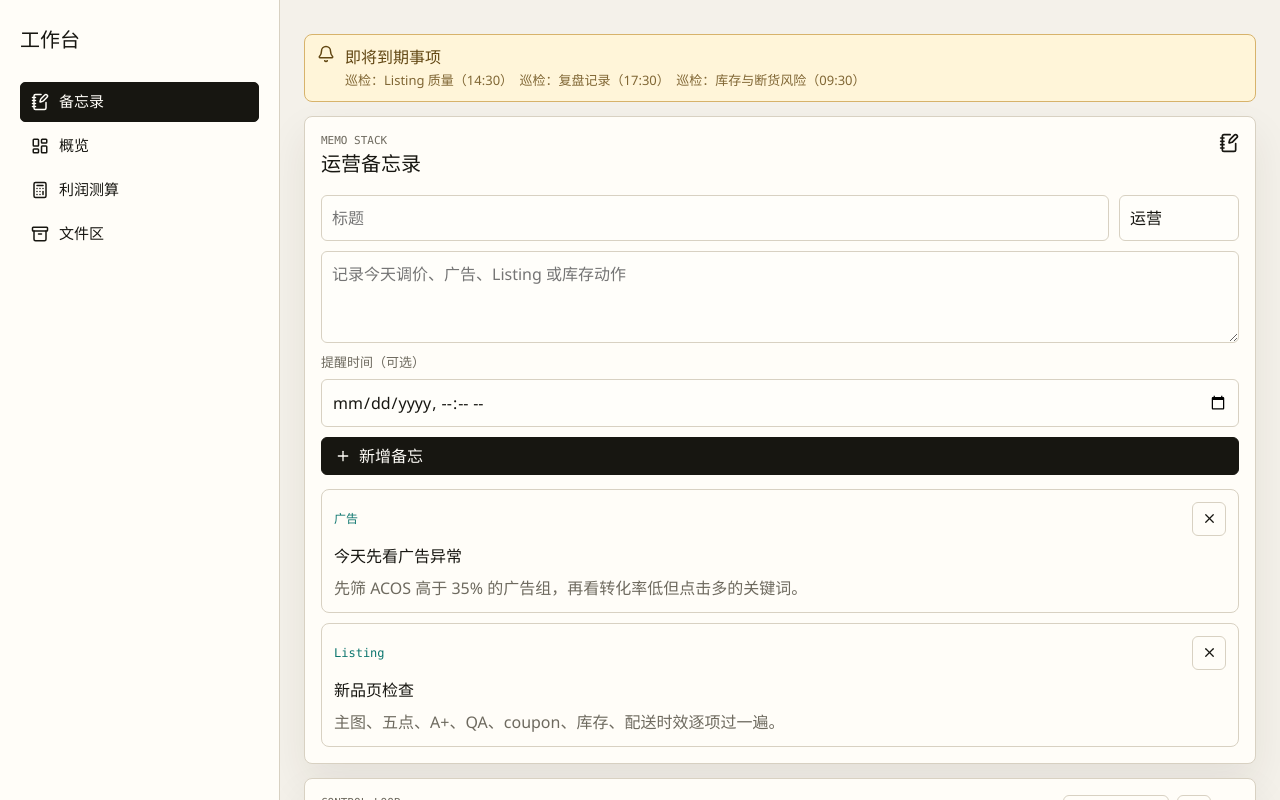
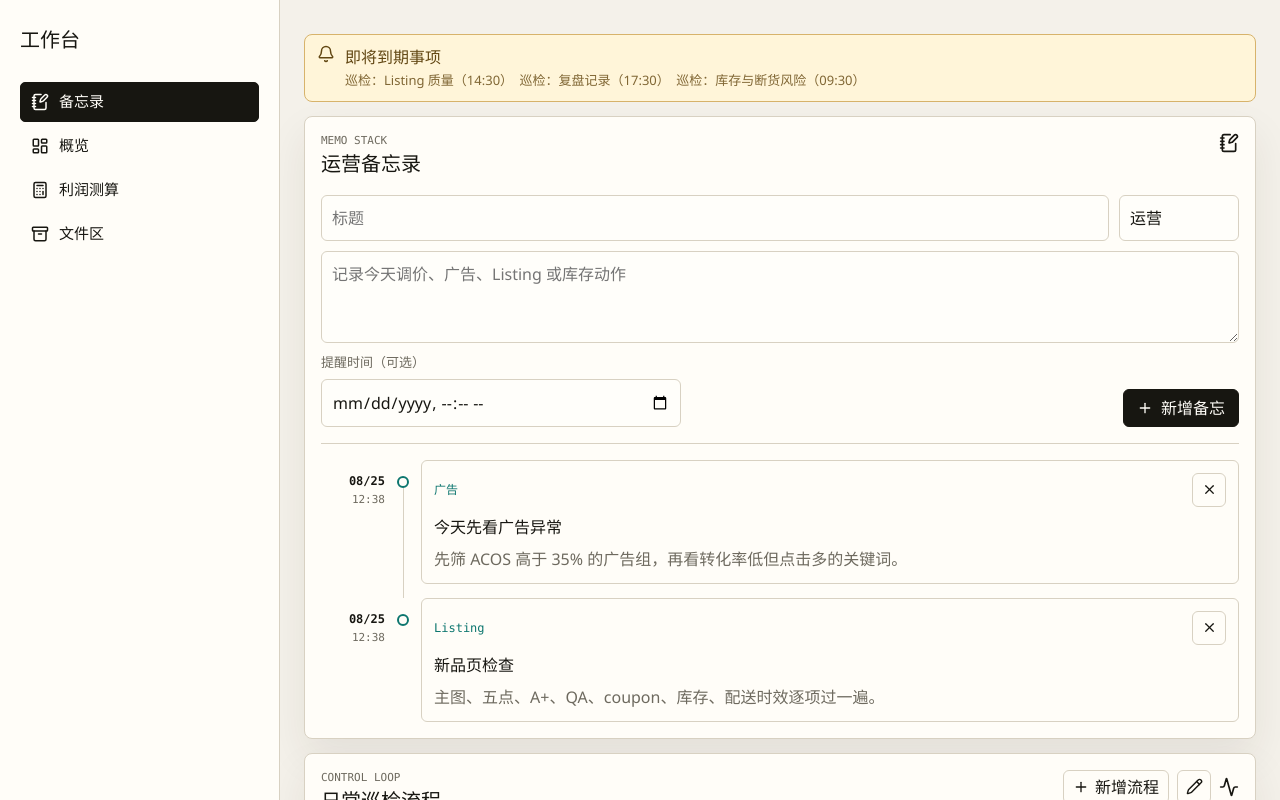
Before and after one commit to yhwork678678678/amazon-ops-workbench, a React (Vite) app: page / in a window 1280 px wide. Shown: the top 800 px of the page. Built offline with nearby package versions, Linux system fonts and the light colour scheme; no server answers.

Commit message:
Modularize memo timeline

```diff
--- a/src/App.tsx
+++ b/src/App.tsx
@@ -19,15 +19,8 @@ import {
 } from 'lucide-react'
 import { useEffect, useMemo, useRef, useState } from 'react'
 import type { FormEvent } from 'react'
-
-type Note = {
-  id: string
-  title: string
-  body: string
-  tag: string
-  createdAt: string
-  dueAt?: string
-}
+import { NotesPanel } from './components/NotesPanel'
+import type { Note } from './types'
 
 type UploadedFile = {
   id: string
@@ -795,68 +788,19 @@ export function App() {
           </article>
         </section>
 
-        <section className="split-grid notes-section">
-          <article className="panel" id="notes">
-            <div className="section-heading">
-              <div>
-                <p className="eyebrow">Memo stack</p>
-                <h3>运营备忘录</h3>
-              </div>
-              <NotebookPen size={20} />
-            </div>
-
-            <form className="note-form" onSubmit={handleNoteSubmit}>
-              <div className="note-form-row">
-                <input
-                  aria-label="备忘标题"
-                  placeholder="标题"
-                  value={noteTitle}
-                  onChange={(event) => setNoteTitle(event.target.value)}
-                />
-                <input
-                  aria-label="标签"
-                  placeholder="标签"
-                  value={noteTag}
-                  onChange={(event) => setNoteTag(event.target.value)}
-                />
-              </div>
-              <textarea
-                aria-label="备忘内容"
-                placeholder="记录今天调价、广告、Listing 或库存动作"
-                value={noteBody}
-                onChange={(event) => setNoteBody(event.target.value)}
-              />
-              <label className="note-due-field">
-                <span>提醒时间（可选）</span>
-                <input type="datetime-local" value={noteDueAt} onChange={(event) => setNoteDueAt(event.target.value)} />
-              </label>
-              <button type="submit">
-                <Plus size={16} />
-                新增备忘
-              </button>
-            </form>
-
-            <div className="note-list">
-              {notes.map((note) => (
-                <article className="note-card" key={note.id}>
-                  <div>
-                    <span>{note.tag}</span>
-                    <button
-                      type="button"
-                      title="删除备忘"
-                      onClick={() => setNotes((current) => current.filter((item) => item.id !== note.id))}
-                    >
-                      <X size={15} />
-                    </button>
-                  </div>
-                  <strong>{note.title}</strong>
-                  <p>{note.body}</p>
-                  {note.dueAt && <small className="note-due">提醒：{new Date(note.dueAt).toLocaleString('zh-CN')}</small>}
-                </article>
-              ))}
-            </div>
-          </article>
-        </section>
+        <NotesPanel
+          notes={notes}
+          noteTitle={noteTitle}
+          noteBody={noteBody}
+          noteTag={noteTag}
+          noteDueAt={noteDueAt}
+          onTitleChange={setNoteTitle}
+          onBodyChange={setNoteBody}
+          onTagChange={setNoteTag}
+          onDueAtChange={setNoteDueAt}
+          onSubmit={handleNoteSubmit}
+          onDelete={(id) => setNotes((current) => current.filter((item) => item.id !== id))}
+        />
 
         <footer className="footer-note">
           <PackageSearch size={18} />
--- /dev/null
+++ b/src/components/NotesPanel.tsx
@@ -0,0 +1,115 @@
+import { NotebookPen, Plus, X } from 'lucide-react'
+import type { Dispatch, FormEvent, SetStateAction } from 'react'
+import type { Note } from '../types'
+
+type NotesPanelProps = {
+  notes: Note[]
+  noteTitle: string
+  noteBody: string
+  noteTag: string
+  noteDueAt: string
+  onTitleChange: Dispatch<SetStateAction<string>>
+  onBodyChange: Dispatch<SetStateAction<string>>
+  onTagChange: Dispatch<SetStateAction<string>>
+  onDueAtChange: Dispatch<SetStateAction<string>>
+  onSubmit: (event: FormEvent<HTMLFormElement>) => void
+  onDelete: (id: string) => void
+}
+
+function formatNoteDate(value: string) {
+  const date = new Date(value)
+  if (Number.isNaN(date.getTime())) return { day: '--/--', time: '--:--' }
+
+  return {
+    day: date.toLocaleDateString('zh-CN', { month: '2-digit', day: '2-digit' }),
+    time: date.toLocaleTimeString('zh-CN', { hour: '2-digit', minute: '2-digit' }),
+  }
+}
+
+export function NotesPanel({
+  notes,
+  noteTitle,
+  noteBody,
+  noteTag,
+  noteDueAt,
+  onTitleChange,
+  onBodyChange,
+  onTagChange,
+  onDueAtChange,
+  onSubmit,
+  onDelete,
+}: NotesPanelProps) {
+  return (
+    <section className="split-grid notes-section">
+      <article className="panel" id="notes">
+        <div className="section-heading">
+          <div>
+            <p className="eyebrow">Memo stack</p>
+            <h3>运营备忘录</h3>
+          </div>
+          <NotebookPen size={20} />
+        </div>
+
+        <form className="note-form note-composer" onSubmit={onSubmit}>
+          <div className="note-form-row">
+            <input
+              aria-label="备忘标题"
+              placeholder="标题"
+              value={noteTitle}
+              onChange={(event) => onTitleChange(event.target.value)}
+            />
+            <input
+              aria-label="标签"
+              placeholder="标签"
+              value={noteTag}
+              onChange={(event) => onTagChange(event.target.value)}
+            />
+          </div>
+          <textarea
+            aria-label="备忘内容"
+            placeholder="记录今天调价、广告、Listing 或库存动作"
+            value={noteBody}
+            onChange={(event) => onBodyChange(event.target.value)}
+          />
+          <div className="note-composer-footer">
+            <label className="note-due-field">
+              <span>提醒时间（可选）</span>
+              <input type="datetime-local" value={noteDueAt} onChange={(event) => onDueAtChange(event.target.value)} />
+            </label>
+            <button type="submit">
+              <Plus size={16} />
+              新增备忘
+            </button>
+          </div>
+        </form>
+
+        <div className="note-timeline">
+          {notes.map((note) => {
+            const date = formatNoteDate(note.createdAt)
+
+            return (
+              <article className="note-entry" key={note.id}>
+                <div className="note-date" aria-label={`记录于 ${date.day} ${date.time}`}>
+                  <strong>{date.day}</strong>
+                  <span>{date.time}</span>
+                </div>
+                <div className="note-marker" aria-hidden="true" />
+                <div className="note-card">
+                  <div>
+                    <span>{note.tag}</span>
+                    <button type="button" title="删除备忘" onClick={() => onDelete(note.id)}>
+                      <X size={15} />
+                    </button>
+                  </div>
+                  <strong>{note.title}</strong>
+                  <p>{note.body}</p>
+                  {note.dueAt && <small className="note-due">提醒：{new Date(note.dueAt).toLocaleString('zh-CN')}</small>}
+                </div>
+              </article>
+            )
+          })}
+        </div>
+      </article>
+    </section>
+  )
+}
--- a/src/style.css
+++ b/src/style.css
@@ -566,8 +566,7 @@ p {
   padding: 10px;
 }
 
-.file-list,
-.note-list {
+.file-list {
   display: grid;
   gap: 10px;
   margin-top: 14px;
@@ -622,6 +621,11 @@ p {
   gap: 10px;
 }
 
+.note-composer {
+  border-bottom: 1px solid var(--line);
+  padding-bottom: 16px;
+}
+
 .note-form-row {
   display: grid;
   grid-template-columns: minmax(0, 1fr) 120px;
@@ -638,14 +642,85 @@ p {
   gap: 6px;
 }
 
+.note-composer-footer {
+  display: flex;
+  align-items: flex-end;
+  justify-content: space-between;
+  gap: 12px;
+}
+
+.note-composer-footer .note-due-field {
+  flex: 1;
+  max-width: 360px;
+}
+
 .note-due {
   color: var(--amber);
   font-size: 12px;
 }
 
+.note-timeline {
+  display: grid;
+  gap: 14px;
+  margin-top: 16px;
+}
+
+.note-entry {
+  display: grid;
+  grid-template-columns: 64px 12px minmax(0, 1fr);
+  gap: 12px;
+  align-items: stretch;
+}
+
+.note-date {
+  display: grid;
+  align-content: start;
+  justify-items: end;
+  gap: 2px;
+  padding-top: 12px;
+  color: var(--muted);
+  font-family: var(--mono);
+  font-size: 11px;
+}
+
+.note-date strong {
+  color: var(--ink);
+  font-size: 12px;
+}
+
+.note-marker {
+  position: relative;
+  display: flex;
+  justify-content: center;
+}
+
+.note-marker::before {
+  content: '';
+  width: 8px;
+  height: 8px;
+  margin-top: 16px;
+  border: 2px solid var(--teal);
+  border-radius: 50%;
+  background: var(--surface);
+  z-index: 1;
+}
+
+.note-marker::after {
+  content: '';
+  position: absolute;
+  top: 24px;
+  bottom: -14px;
+  width: 1px;
+  background: var(--line);
+}
+
+.note-entry:last-child .note-marker::after {
+  display: none;
+}
+
 .note-card {
   border: 1px solid var(--line);
-  border-radius: 8px;
+  border-radius: 6px;
   padding: 12px;
   display: grid;
   gap: 8px;
@@ -811,6 +886,20 @@ p {
     grid-template-columns: 1fr;
   }
 
+  .note-entry {
+    grid-template-columns: 52px 10px minmax(0, 1fr);
+    gap: 8px;
+  }
+
+  .note-composer-footer {
+    align-items: stretch;
+    flex-direction: column;
+  }
+
+  .note-composer-footer .note-due-field {
+    max-width: none;
+  }
+
   .timeline-actions {
     justify-content: flex-start;
     margin-top: 6px;
--- /dev/null
+++ b/src/types.ts
@@ -0,0 +1,8 @@
+export type Note = {
+  id: string
+  title: string
+  body: string
+  tag: string
+  createdAt: string
+  dueAt?: string
+}
```
Also changed, not shown: 3 other files (tests, documents, lock files or other folders).
